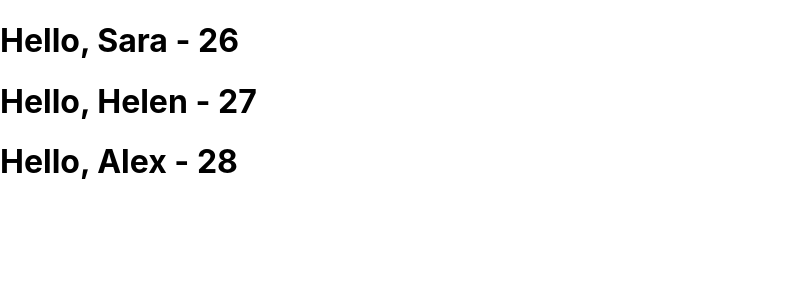
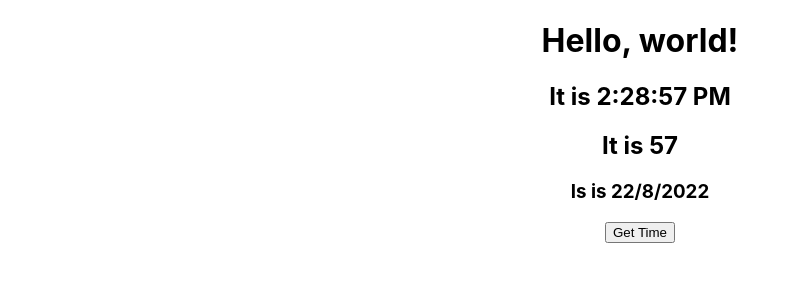
Before and after one commit to ChauVanLoc/React-Awesome-Training, a React (Create React App) app in the folder ReactMainConcept/my-app/: page / in a window 1280 px wide. Shown: the top 300 px of the page, without its empty margins (0-797 px from the left). Built offline with nearby package versions, Linux system fonts and the light colour scheme.

Commit message:
State và lifecycle trong class component

```diff
--- a/ReactMainConcept/my-app/src/App.js
+++ b/ReactMainConcept/my-app/src/App.js
@@ -1,27 +1,10 @@
-import logo from './logo.svg'
 import './App.css'
-
-const comment = `<script>console.log("send token")</script>`
+import Clock from './Clock'
 
 function App() {
   return (
     <div className='App'>
-      <header className='App-header'>
-        <img src={logo} className='App-logo' alt='logo' />
-        {comment}
-        <h1>Hello</h1>
-        <p>
-          Edit <code>src/App.js</code> and save to reload.
-        </p>
-        <a
-          className='App-link'
-          href='https://reactjs.org'
-          target='_blank'
-          rel='noopener noreferrer'
-        >
-          Learn React
-        </a>
-      </header>
+      <Clock />
     </div>
   )
 }
--- /dev/null
+++ b/ReactMainConcept/my-app/src/Clock.jsx
@@ -0,0 +1,43 @@
+import React from 'react'
+
+export default class Clock extends React.Component {
+  constructor(props) {
+    super(props)
+    this.state = {
+      time: {
+        created: new Date().toLocaleTimeString()
+      },
+      seconds: {
+        created: new Date().getSeconds()
+      }
+    }
+    this.date = '22/8/2022'
+  }
+
+  getTime = () => {
+    // previousState.time !== newState.time
+    // previousState.time.created !== newState.time.created
+
+    const newState = {
+      ...this.state,
+      time: {
+        created: new Date().toLocaleTimeString()
+      },
+      seconds: { created: new Date().getSeconds() }
+    }
+    this.setState(newState)
+  }
+
+  render() {
+    return (
+      <div>
+        <h1>Hello, world!</h1>
+        <h2>It is {this.state.time.created}</h2>
+        <h2>It is {this.state.seconds.created}</h2>
+
+        <h3>Is is {this.date}</h3>
+        <button onClick={this.getTime}>Get Time</button>
+      </div>
+    )
+  }
+}
--- a/ReactMainConcept/my-app/src/index.js
+++ b/ReactMainConcept/my-app/src/index.js
@@ -3,22 +3,14 @@
 import './index.css'
 import App from './App'
 import reportWebVitals from './reportWebVitals'
-import Welcome from './Welcome'
 
 const root = ReactDOM.createRoot(document.getElementById('root'))
 
-//<React.StrictMode>
-//<App />
-//</React.StrictMode>
-
-const element = (
-  <div>
-    <Welcome name='Sara' age={26} />
-    <Welcome name='Helen' age={27} />
-    <Welcome name='Alex' age={28} />
-  </div>
+root.render(
+  <React.StrictMode>
+    <App />
+  </React.StrictMode>
 )
-root.render(element)
 
 // If you want to start measuring performance in your app, pass a function
 // to log results (for example: reportWebVitals(console.log))
```
Also changed, not shown: 2 other files (tests, documents, lock files or other folders).
